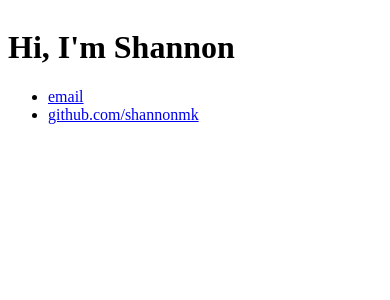
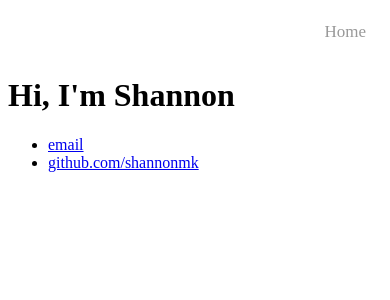
Before and after one commit to shannonmk/shannonmk.github.io, a Jekyll site: the page built from index.html, in a window 390 px wide. Shown: the top 300 px of the page. Built offline with Jekyll 4.4.1, drawn with Linux system fonts in a browser that asks for light colours.

Commit message:
Update styles.css

```diff
--- a/stylesheets/styles.css
+++ b/stylesheets/styles.css
@@ -23,7 +23,7 @@ ul.topnav li.icon {
 }
 /* MEDIA QUERIES */
 @media screen and (max-width: 680px) {
-    ul.topnav li {display: none;}
+    ul.topnav li:not(:first-child) {display: none;}
     ul topnav li.icon {
         float: right;
         display: inline-block;
```
